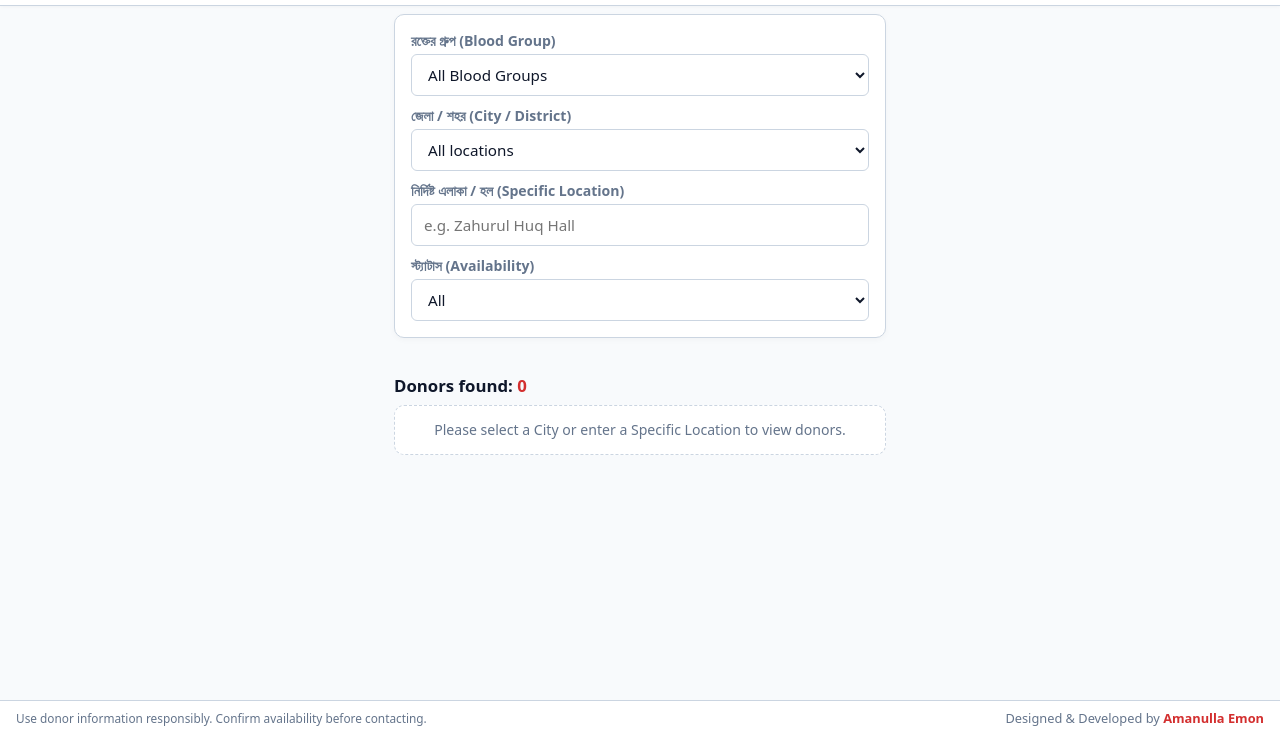
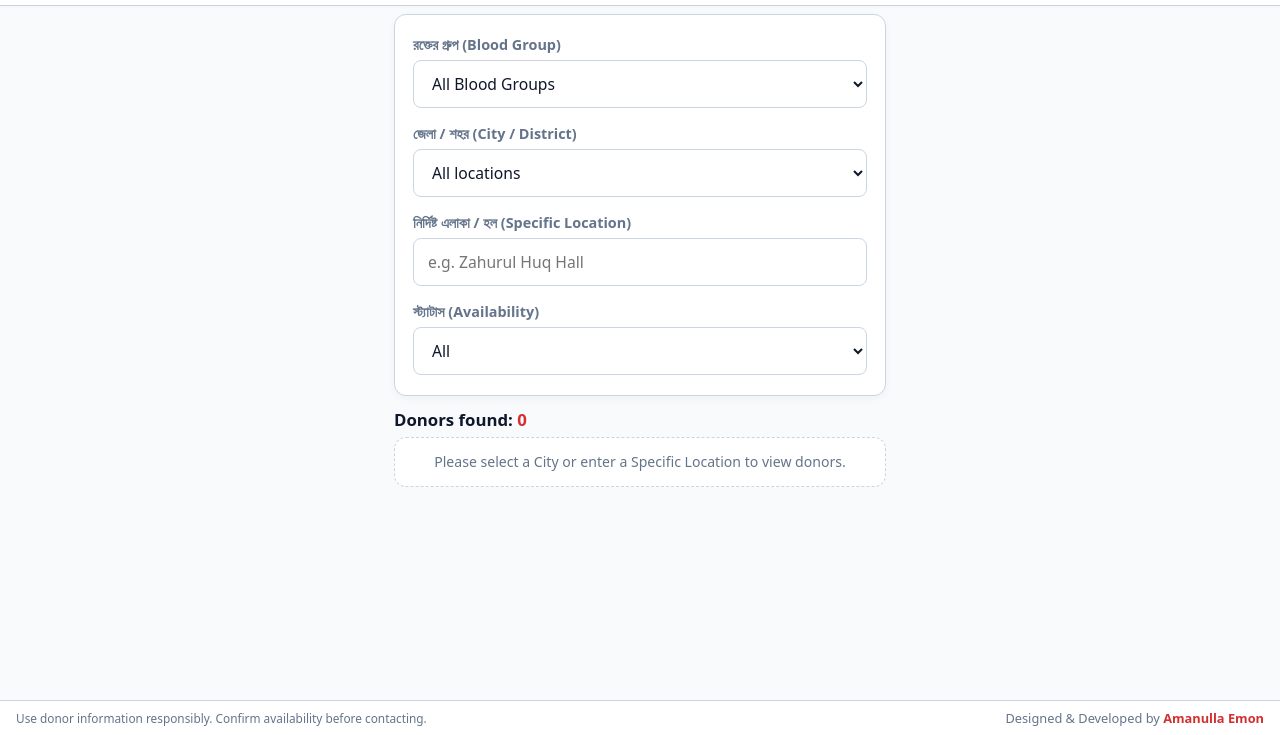
Before and after one commit to amanullaemon04/BadhanZH, a plain HTML site: page index.html in a window 1280 px wide. Shown: the part 65-800 px from the top of the page. Drawn offline with nearby package versions, Linux system fonts and the light colour scheme; no server answers.

Commit message:
Update style.css

```diff
--- a/style.css
+++ b/style.css
@@ -16,7 +16,7 @@
   --border-color: #cbd5e1;
   --success: #16a34a;
   --danger: #dc2626;
-  --radius: 10px;
+  --radius: 12px;
 }
 
 html, body {
@@ -128,32 +128,33 @@ body {
   flex: 1;
   display: flex;
   flex-direction: column;
+  justify-content: flex-start;
 }
 
-/* Filter Card */
+/* Filter Card: Niche porjonto boro ebong well-spaced */
 .filter-card {
   background: var(--card-bg);
-  padding: 16px 16px;
+  padding: 20px 18px;
   border-radius: var(--radius);
   border: 1px solid var(--border-color);
-  box-shadow: 0 2px 6px rgba(0, 0, 0, 0.03);
-  margin-bottom: 0px;
+  box-shadow: 0 3px 10px rgba(0, 0, 0, 0.04);
+  margin-bottom: 12px;
 }
 
 .filter-grid {
   display: flex;
   flex-direction: column;
-  gap: 10px;
+  gap: 16px;
 }
 
 .filter-group {
   display: flex;
   flex-direction: column;
-  gap: 4px;
+  gap: 6px;
 }
 
 .filter-group label {
-  font-size: 0.88rem;
+  font-size: 0.9rem;
   font-weight: 600;
   color: var(--text-muted);
 }
@@ -161,32 +162,32 @@ body {
 .filter-group select,
 .filter-group input {
   width: 100%;
-  height: 42px;
-  padding: 8px 12px;
+  height: 48px;
+  padding: 10px 14px;
   border: 1px solid var(--border-color);
-  border-radius: 6px;
-  font-size: 0.95rem;
+  border-radius: 8px;
+  font-size: 0.98rem;
   background-color: #ffffff;
   color: var(--text-main);
   outline: none;
-  transition: border-color 0.2s;
+  transition: border-color 0.2s, box-shadow 0.2s;
 }
 
 .filter-group select:focus,
 .filter-group input:focus {
   border-color: var(--primary);
+  box-shadow: 0 0 0 2px rgba(211, 47, 47, 0.1);
 }
 
-/* Results Section: Donors found pushed down to marked position */
+/* Results Section */
 .results-section {
   display: flex;
   flex-direction: column;
-  margin-top: 36px;
   margin-bottom: 6px;
 }
 
 .results-header {
-  margin-bottom: 8px;
+  margin-bottom: 6px;
 }
 
 .results-header h2 {
@@ -292,7 +293,7 @@ body {
   border-radius: 6px;
 }
 
-/* Registration Form Specific */
+/* Form Card */
 .form-card {
   background: var(--card-bg);
   padding: 16px;
@@ -321,7 +322,7 @@ body {
   margin-top: 4px;
 }
 
-/* Footer */
+/* Footer: Attached cleanly at bottom without scroll */
 .footer {
   background: #ffffff;
   border-top: 1px solid var(--border-color);
```
